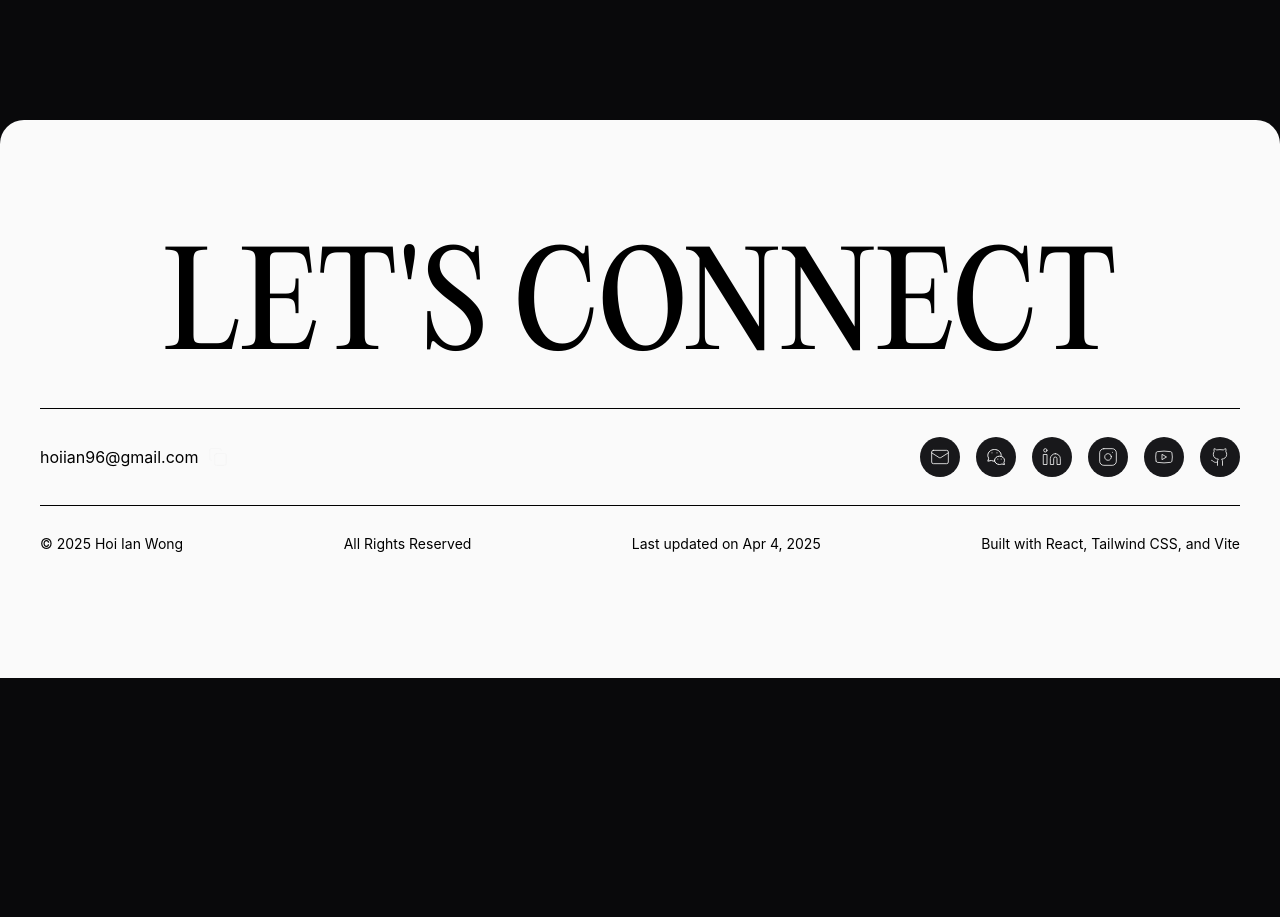
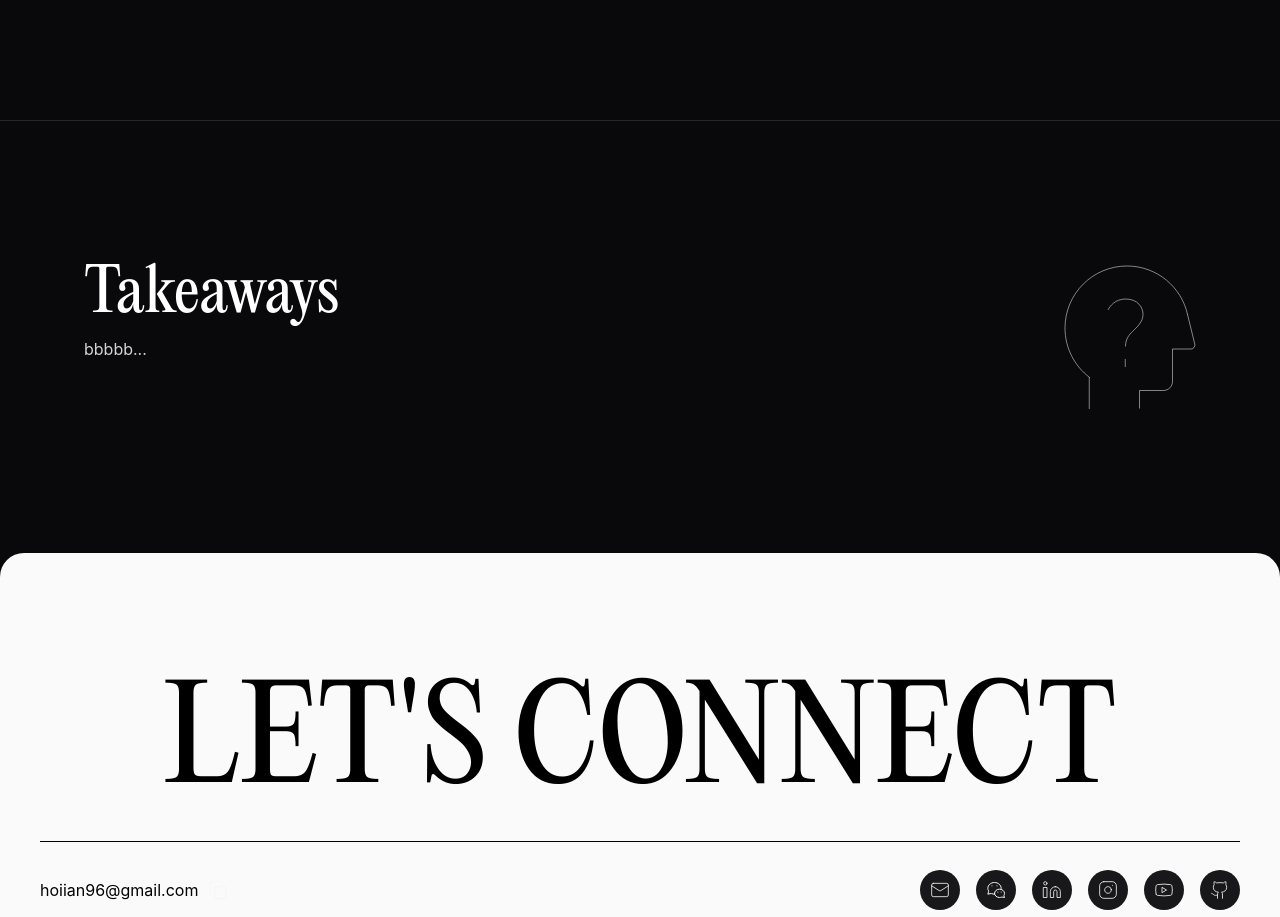
Before and after one commit to hoiian/portfolio2025, a React (Vite) app: page /work2 in a window 1280 px wide. Shown: the part 10660-11577 px from the top of the page. Before the commit the page ends 11338 px from the top, so only its background shows below. Built offline with nearby package versions, Linux system fonts and the light colour scheme.

Commit message:
work2 key feature

```diff
--- a/src/pages/Work2.jsx
+++ b/src/pages/Work2.jsx
@@ -350,6 +350,13 @@ Our art team designed and created the fluffle assets, while I handled the UI/UX
           </div>
         </div>
       </div>
+
+      {/* Divider */}
+      <div className="w-full lg:border-t border-zinc-800"></div>
+      {/* Takeaways Section */}
+      <div className="w-full md:max-w-6xl mx-auto py-36 md:px-5 px-3">
+        <TitleSection title="Takeaways" description="bbbbb..." icon="think" />
+      </div>
       <BackToTop />
     </div>
   );
```
